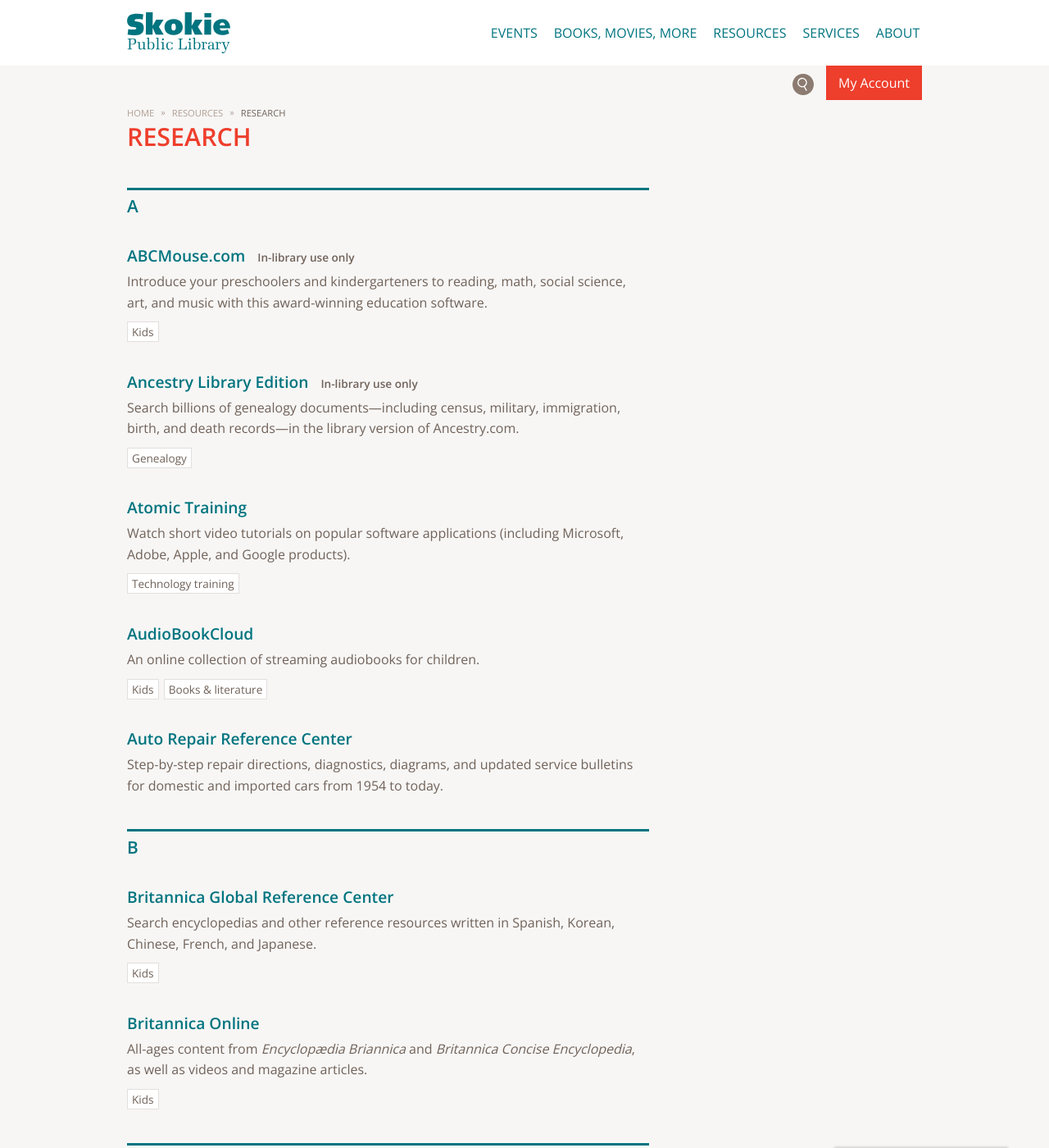
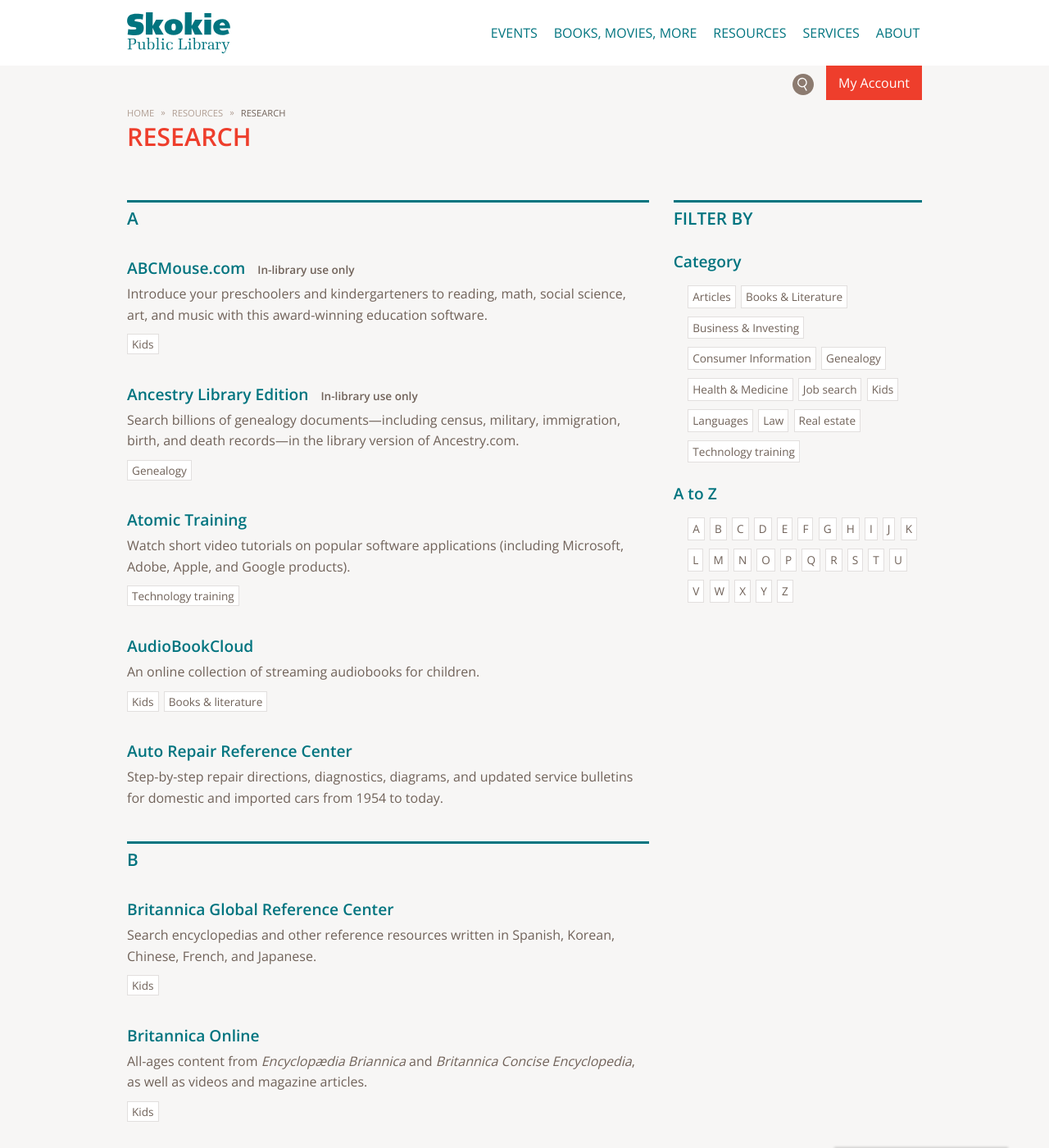
Before and after one commit to skokielibrary/prototype, a Jekyll site: the page built from resources/index.html, in a window 1280 px wide and 1400 px high. Shown: the whole window at 82% size. Built offline with Jekyll 4.4.1, drawn with Linux system fonts in a browser that asks for light colours; grey boxes are pictures that could not be loaded.

Commit message:
research filters

```diff
--- /dev/null
+++ b/_layouts/full-width-page.html
@@ -0,0 +1,31 @@
+---
+layout: base
+---
+
+<!-- page content -->
+<div class="page-content fill-lighter">
+
+  <!-- breadcrumbs -->
+  <div class="row">
+    <div class="small-12 columns">
+      <ul class="breadcrumbs">
+        <li><a href="{{ site.baseurl }}/">Home</a></li>
+        {% if page.directories %}
+        {% for p in page.directories %}
+          <li><a href="#">{{ p }}</a></li>
+        {% endfor %}
+        {% endif %}
+        <li class="current"><a href="#">{{ page.title }}</a></li>
+      </ul>
+    </div>
+  </div>
+
+  <div class="post row">
+    <div class="small-12 columns">
+      <header class="post-header">
+        <h1 class="post-title">{{ page.title }}</h1>
+      </header>
+      {{ content }}
+    </div>
+  </div>
+</div>
--- a/css/styles.css
+++ b/css/styles.css
@@ -789,13 +789,26 @@ button:hover {
   color: #00747F;
 }
 
-.kids-tag, .default-tag  {
+.kids-tag, .default-tag, .research-filters li  {
   font-size: 85%;
   margin-right: 2px;
   padding: 2px 5px;
   background-color: #fff;
   border: solid 1px rgba(112, 98, 89, 0.2);
 }
+
+.research-filters {
+  list-style-type: none;
+}
+.research-filters li {
+  margin-top: 10px;
+  display: inline-block;
+}
+.research-filters li:hover {
+  text-decoration: underline;
+  cursor: pointer;
+}
+
 .resources h3 {
   display: inline-block;
   margin-right: 10px;
--- a/resources/index.html
+++ b/resources/index.html
@@ -1,8 +1,11 @@
 ---
 title: Research
-layout: page
+layout: full-width-page
 directories: ['Resources']
 ---
+
+<div class="row">
+    <div class="large-8 columns">
 
         <article class="post-content resources">
 
@@ -343,3 +346,56 @@ directories: ['Resources']
         <p>Search the collections of thousands of libraries in the United States and around the world using this global catalog.</p>
 
         </article>
+
+    </div>
+    <div class="large-4 columns">
+        <h2>Filter by</h2>
+
+        <h3>Category</h3>
+        <ul class="research-filters">
+            <li>Articles</li>
+            <li>Books &amp; Literature</li>
+            <li>Business &amp; Investing</li>
+            <li>Consumer Information</li>
+            <li>Genealogy</li>
+            <li>Health &amp; Medicine</li>
+            <li>Job search</li>
+            <li>Kids</li>
+            <li>Languages</li>
+            <li>Law</li>
+            <li>Real estate</li>
+            <li>Technology training</li>
+        </ul>
+
+        <h3>A to Z</h3>
+
+        <ul class="research-filters">
+            <li>A</li>
+            <li>B</li>
+            <li>C</li>
+            <li>D</li>
+            <li>E</li>
+            <li>F</li>
+            <li>G</li>
+            <li>H</li>
+            <li>I</li>
+            <li>J</li>
+            <li>K</li>
+            <li>L</li>
+            <li>M</li>
+            <li>N</li>
+            <li>O</li>
+            <li>P</li>
+            <li>Q</li>
+            <li>R</li>
+            <li>S</li>
+            <li>T</li>
+            <li>U</li>
+            <li>V</li>
+            <li>W</li>
+            <li>X</li>
+            <li>Y</li>
+            <li>Z</li>
+        </ul>
+    </div>
+</div>
```
Lines whose indentation alone changed are shown as unchanged.
